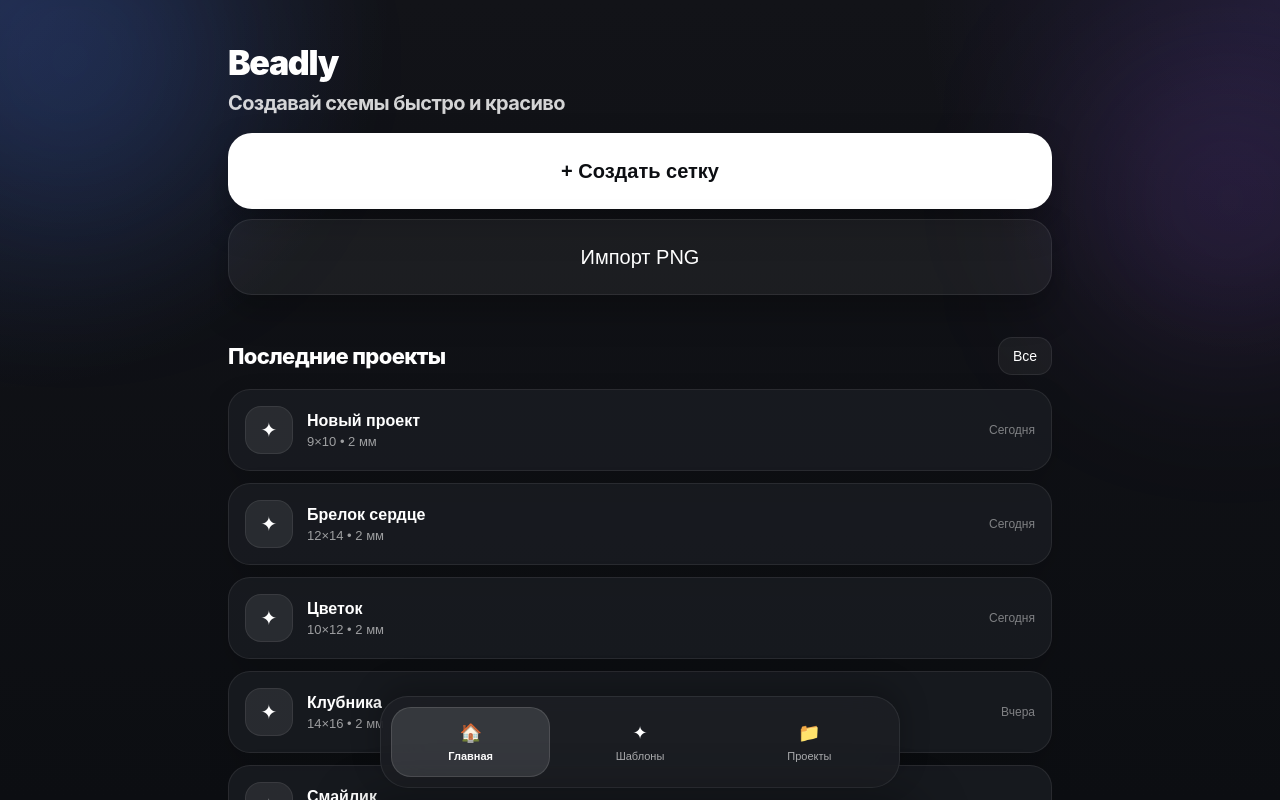
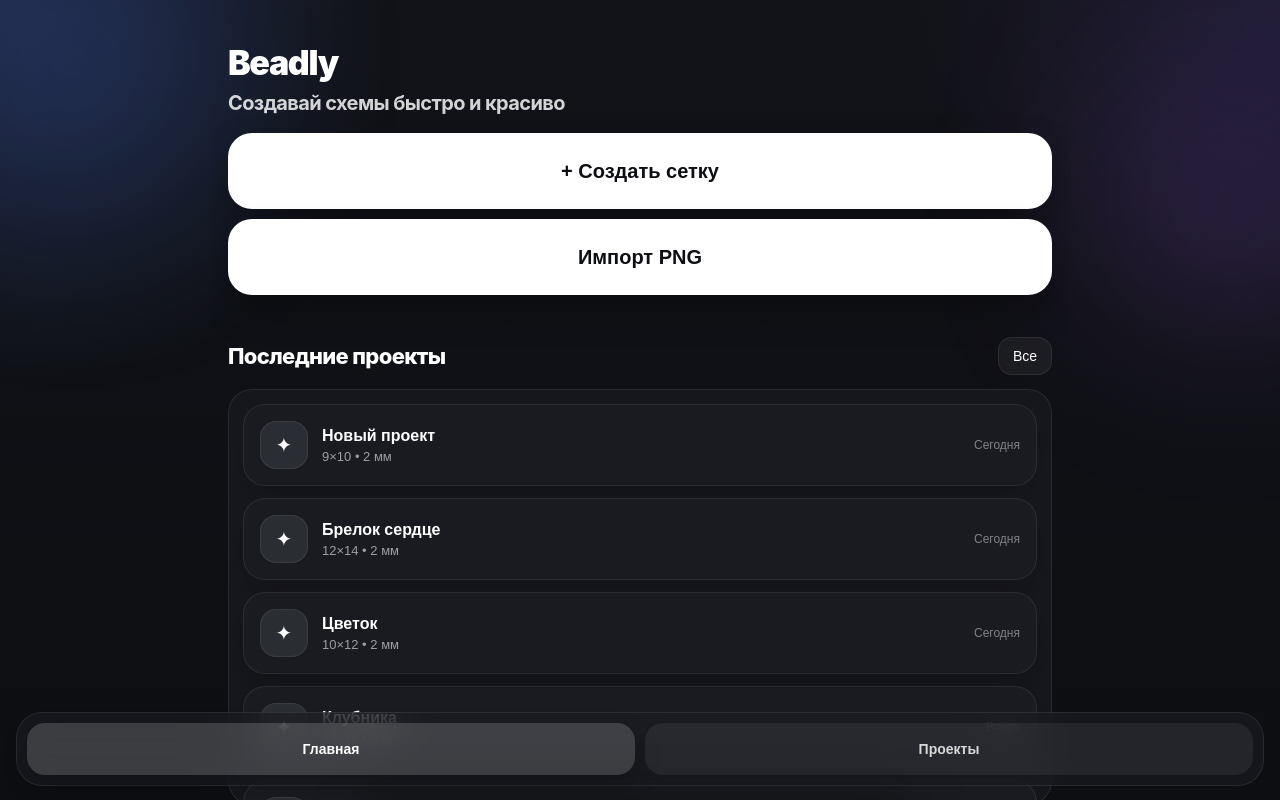
Before and after one commit to DaniilOreshenkov/miniApp, a React (Vite) app: page / in a window 1280 px wide. Built offline with nearby package versions, Linux system fonts and the light colour scheme.

Commit message:
главный экран

```diff
--- a/src/screens/HomeScreen.tsx
+++ b/src/screens/HomeScreen.tsx
@@ -1,11 +1,9 @@
-import React, { useEffect, useMemo, useRef, useState } from "react";
+import React, { useEffect, useRef, useState } from "react";
 import { ds } from "../design-system/tokens";
 import { ui } from "../design-system/ui";
 import ProjectCard from "../components/ProjectCard";
-import TabBar, { type HomeTab } from "../components/TabBar";
 import CreateProjectSheet from "../components/CreateProjectSheet";
 import { mockProjects, type ProjectItem } from "../models/project";
-import TemplatesScreen from "./TemplatesScreen";
 import ProjectsScreen from "./ProjectsScreen";
 import type { GridProject, GridSeed } from "../App";
 import { importImageToGridSeed } from "../projectPng";
@@ -17,6 +15,8 @@ interface Props {
   onDeleteProject: (project: GridProject) => void;
   projects: GridProject[];
 }
+
+type HomeTab = "home" | "projects";
 
 const COLLAPSE_SCROLL = 72;
 const MIN_GRID_SIZE = 1;
@@ -139,7 +139,6 @@ const HomeScreen: React.FC<Props> = ({
   const [isImportingPng, setIsImportingPng] = useState(false);
 
   const [tabContentVisible, setTabContentVisible] = useState(true);
-
   const [topControlsSpace, setTopControlsSpace] = useState<number>(
     getHomeTopControlsSpace,
   );
@@ -173,10 +172,7 @@ const HomeScreen: React.FC<Props> = ({
     };
   }, []);
 
-  const savedProjectItems = useMemo(() => {
-    return projects.map(toProjectItem);
-  }, [projects]);
-
+  const savedProjectItems = projects.map(toProjectItem);
   const hasSavedProjects = savedProjectItems.length > 0;
   const latestProjects = hasSavedProjects
     ? savedProjectItems.slice(0, 10)
@@ -234,7 +230,10 @@ const HomeScreen: React.FC<Props> = ({
 
   const openLatestProject = (projectItem: ProjectItem) => {
     if (hasSavedProjects) {
-      const savedProject = projects.find((project) => project.id === projectItem.id);
+      const savedProject = projects.find(
+        (project) => project.id === projectItem.id,
+      );
+
       if (savedProject) {
         onOpenProject(savedProject);
       }
@@ -245,14 +244,18 @@ const HomeScreen: React.FC<Props> = ({
   };
 
   const renameProject = (projectItem: ProjectItem) => {
-    const savedProject = projects.find((project) => project.id === projectItem.id);
+    const savedProject = projects.find(
+      (project) => project.id === projectItem.id,
+    );
     if (!savedProject) return;
 
     onRenameProject(savedProject);
   };
 
   const deleteProject = (projectItem: ProjectItem) => {
-    const savedProject = projects.find((project) => project.id === projectItem.id);
+    const savedProject = projects.find(
+      (project) => project.id === projectItem.id,
+    );
     if (!savedProject) return;
 
     onDeleteProject(savedProject);
@@ -323,8 +326,8 @@ const HomeScreen: React.FC<Props> = ({
     if (!container) return;
 
     setTabContentVisible(false);
+    latestScrollRef.current = 0;
 
-    latestScrollRef.current = 0;
     container.scrollTo({
       top: 0,
       behavior: "auto",
@@ -359,6 +362,24 @@ const HomeScreen: React.FC<Props> = ({
     });
   };
 
+  const renderBottomTabButton = (tab: HomeTab, label: string) => {
+    const isActive = activeTab === tab;
+
+    return (
+      <button
+        key={tab}
+        type="button"
+        onClick={() => setActiveTab(tab)}
+        style={{
+          ...bottomTabButtonStyle,
+          ...(isActive ? bottomTabButtonActiveStyle : bottomTabButtonInactiveStyle),
+        }}
+      >
+        {label}
+      </button>
+    );
+  };
+
   const homeContent = (
     <>
       <section
@@ -386,7 +407,7 @@ const HomeScreen: React.FC<Props> = ({
           <button
             ref={importButtonRef}
             onClick={handleImportButtonClick}
-            style={secondaryHeroButtonStyle}
+            style={primaryButtonStyle}
             type="button"
             disabled={isImportingPng}
           >
@@ -417,6 +438,7 @@ const HomeScreen: React.FC<Props> = ({
             </button>
           </div>
 
+          <div style={latestProjectsViewportStyle}>
             <div style={projectsListStyle}>
               {latestProjects.map((project) => (
                 <ProjectCard
@@ -426,16 +448,16 @@ const HomeScreen: React.FC<Props> = ({
                 />
               ))}
             </div>
+          </div>
         </section>
       )}
     </>
   );
 
-  const content = useMemo(() => {
-    if (activeTab === "home") return homeContent;
-    if (activeTab === "templates") return <TemplatesScreen />;
-
-    return (
+  const content =
+    activeTab === "home" ? (
+      homeContent
+    ) : (
       <ProjectsScreen
         projects={hasSavedProjects ? savedProjectItems : mockProjects}
         onProjectClick={(project) => openLatestProject(project)}
@@ -443,7 +465,6 @@ const HomeScreen: React.FC<Props> = ({
         onDeleteProject={hasSavedProjects ? deleteProject : undefined}
       />
     );
-  }, [activeTab, hasSavedProjects, homeContent, savedProjectItems]);
 
   return (
     <div style={rootStyle}>
@@ -469,7 +490,12 @@ const HomeScreen: React.FC<Props> = ({
         </main>
       </div>
 
-      <TabBar activeTab={activeTab} onChange={setActiveTab} />
+      <div style={bottomBarShellStyle}>
+        <div style={bottomBarStyle}>
+          {renderBottomTabButton("home", "Главная")}
+          {renderBottomTabButton("projects", "Проекты")}
+        </div>
+      </div>
 
       <CreateProjectSheet
         open={createSheetOpen}
@@ -605,18 +631,6 @@ const primaryButtonStyle: React.CSSProperties = {
   backfaceVisibility: "hidden",
 };
 
-const secondaryHeroButtonStyle: React.CSSProperties = {
-  ...ui.secondaryButton,
-  width: "100%",
-  minHeight: 76,
-  padding: "18px 22px",
-  borderRadius: ds.radius.hero,
-  fontSize: ds.font.buttonHero,
-  textAlign: "center",
-  willChange: "transform, border-radius, min-height, font-size, box-shadow",
-  backfaceVisibility: "hidden",
-};
-
 const sectionStyle: React.CSSProperties = {
   display: "flex",
   flexDirection: "column",
@@ -638,6 +652,19 @@ const ghostButtonStyle: React.CSSProperties = {
   boxShadow: "none",
 };
 
+const latestProjectsViewportStyle: React.CSSProperties = {
+  ...ui.glassCard,
+  display: "flex",
+  flexDirection: "column",
+  gap: 12,
+  maxHeight: "min(52vh, 460px)",
+  overflowY: "auto",
+  overflowX: "hidden",
+  padding: 14,
+  borderRadius: 24,
+  WebkitOverflowScrolling: "touch",
+};
+
 const projectsListStyle: React.CSSProperties = {
   display: "flex",
   flexDirection: "column",
@@ -645,4 +672,46 @@ const projectsListStyle: React.CSSProperties = {
   paddingBottom: 8,
 };
 
+const bottomBarShellStyle: React.CSSProperties = {
+  position: "absolute",
+  left: 0,
+  right: 0,
+  bottom: 0,
+  zIndex: 30,
+  pointerEvents: "none",
+  padding: "0 16px calc(env(safe-area-inset-bottom, 0px) + 14px)",
+};
+
+const bottomBarStyle: React.CSSProperties = {
+  ...ui.glassCard,
+  pointerEvents: "auto",
+  display: "grid",
+  gridTemplateColumns: "1fr 1fr",
+  gap: 10,
+  padding: 10,
+  borderRadius: 26,
+  backdropFilter: "blur(18px)",
+};
+
+const bottomTabButtonStyle: React.CSSProperties = {
+  border: "none",
+  minHeight: 52,
+  borderRadius: 18,
+  fontSize: ds.font.bodyMd,
+  fontWeight: ds.weight.bold,
+  cursor: "pointer",
+  transition: "all 160ms ease",
+};
+
+const bottomTabButtonActiveStyle: React.CSSProperties = {
+  color: ds.color.textPrimary,
+  background: "rgba(255,255,255,0.16)",
+  boxShadow: "0 10px 24px rgba(0, 0, 0, 0.22)",
+};
+
+const bottomTabButtonInactiveStyle: React.CSSProperties = {
+  color: ds.color.textSecondary,
+  background: "rgba(255,255,255,0.06)",
+};
+
 export default HomeScreen;
```
Lines whose indentation alone changed are shown as unchanged.
